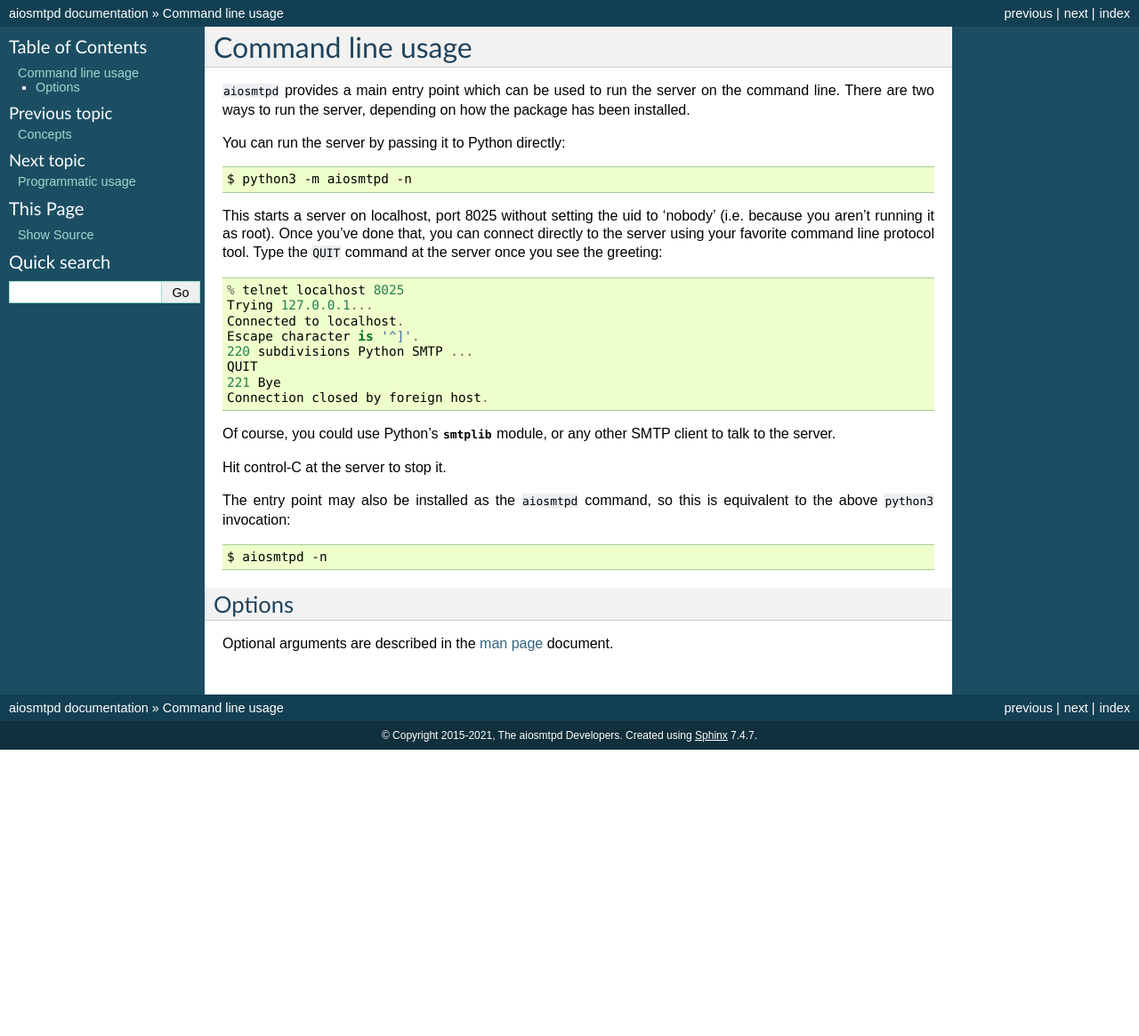
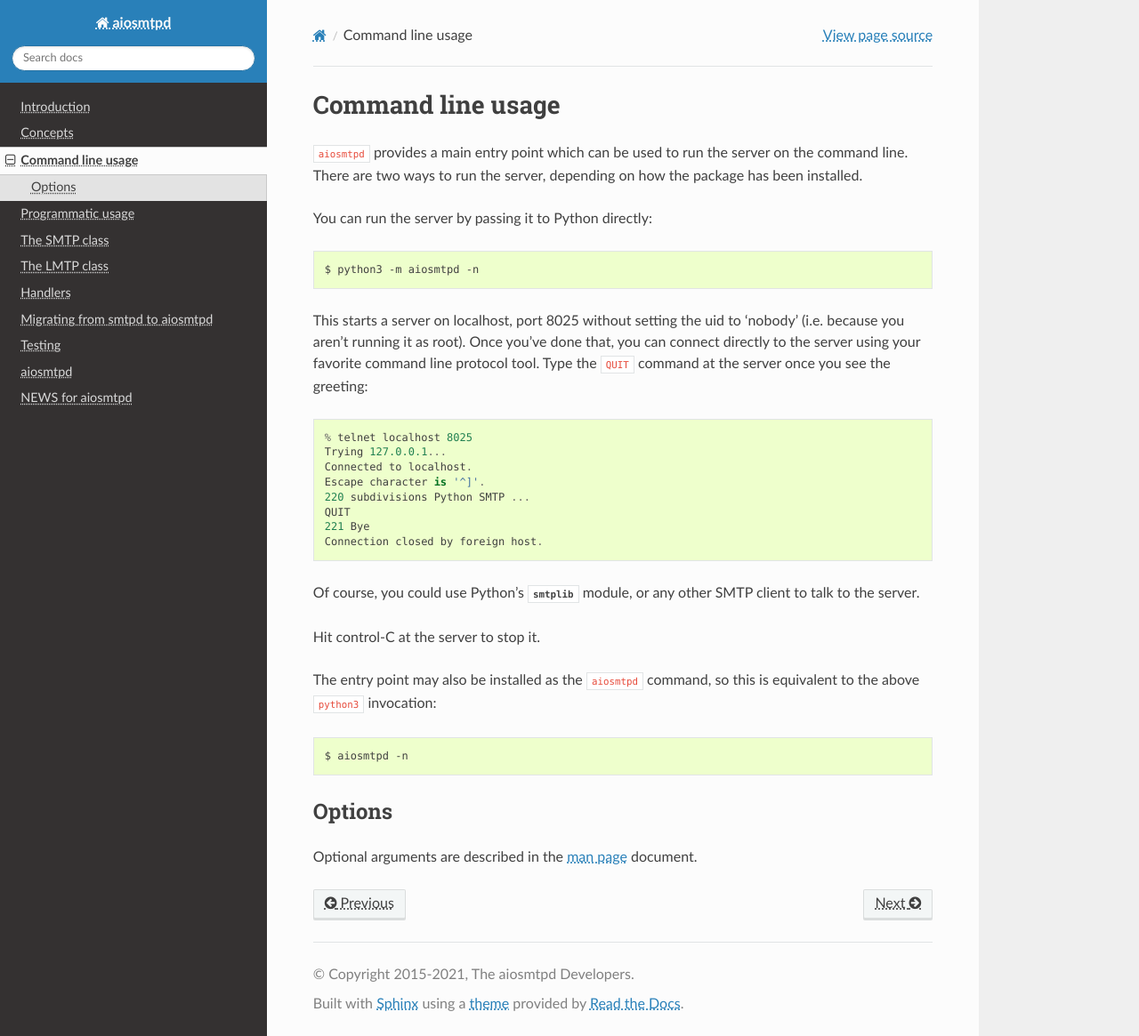
Before and after one commit to aio-libs/aiosmtpd, a Sphinx documentation site: the page built from aiosmtpd/docs/cli.rst, in a window 1280 px wide and 1165 px high. Shown: the whole window at 89% size. Built offline with Sphinx 7.4.7 and the Read the Docs theme 2.0.0, drawn with Linux system fonts in a browser that asks for light colours; the version number could not be read and is left out.

Commit message:
Switch to "sphinx_rtd_theme" for HTML theme
This is to make the locally-generated HTML documentation to be visually
identical to the end result on RTD, thus helping in tuning the CSS file
for the theme.

```diff
--- a/_static/aiosmtpd.css
+++ b/_static/aiosmtpd.css
@@ -52,3 +52,7 @@ div#news-for-aiosmtpd h3 {
 em.sig-param > span.default_value, em.sig-param > span.o {
     color: rgb(128, 128, 128);
 }
+
+a {
+    text-decoration: underline dotted !important;
+}
--- a/aiosmtpd/docs/conf.py
+++ b/aiosmtpd/docs/conf.py
@@ -15,6 +15,7 @@
 import sys
 import re
 import datetime
+import sphinx_rtd_theme
 
 from pathlib import Path
 
@@ -51,6 +52,7 @@ extensions = [
     "sphinx.ext.autodoc",
     "sphinx_autofixture",
     "autoprogramm",
+    "sphinx_rtd_theme"
 ]
 # IMPORTANT: If you edit this, also edit the following:
 #   - aiosmtpd/docs/requirements.txt
@@ -152,7 +154,8 @@ intersphinx_mapping = {
 
 # The theme to use for HTML and HTML Help pages.  See the documentation for
 # a list of builtin themes.
-html_theme = "default"
+# html_theme = "default"
+html_theme = "sphinx_rtd_theme"
 
 # Theme options are theme-specific and customize the look and feel of a theme
 # further.  For a list of options available for each theme, see the
--- a/aiosmtpd/docs/requirements.txt
+++ b/aiosmtpd/docs/requirements.txt
@@ -1,6 +1,7 @@
 # Sphinx deps
 sphinx>=2.1
 sphinx-autofixture
+sphinx_rtd_theme
 
 # aiosmtpd deps
 atpublic
```
Also changed, not shown: 1 other file.
